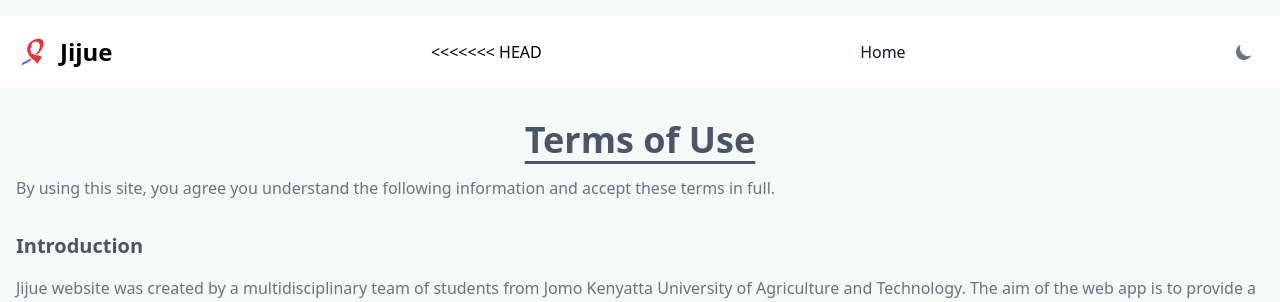
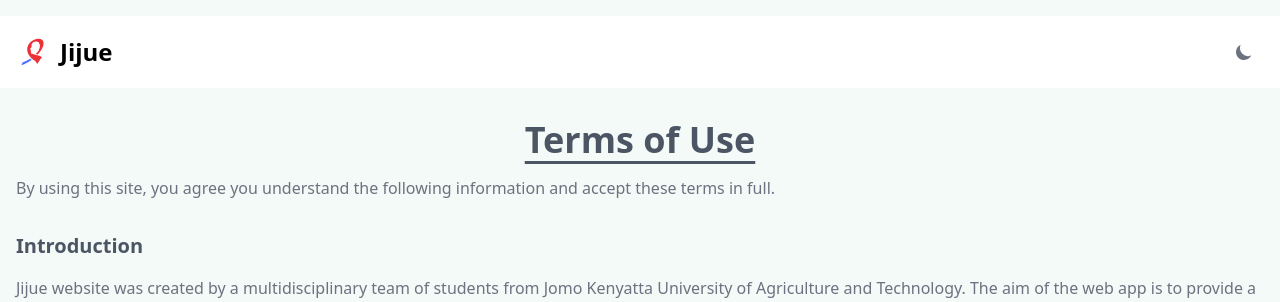
Before and after one commit to pyaustine/flowbite-django-tailwind, a Django app: page /terms/ in a window 1280 px wide. Shown: the top 302 px of the page. Run offline with Django 4.2, Linux system fonts and the light colour scheme; style sheets or scripts are compiled from the project's sources; parts of the project's set-up code (start-up, migrations or seed data) failed here and were passed over; some libraries are stand-ins or nearby versions.

Commit message:
content update

```diff
--- a/templates/base/terms_of_use.html
+++ b/templates/base/terms_of_use.html
@@ -69,23 +69,6 @@
           ></path>
         </svg>
       </button>
-    </div>
-    <<<<<<< HEAD
-    <div
-      class="items-center justify-between hidden w-full md:flex md:w-auto md:order-1"
-      id="navbar-cta"
-    >
-      <ul
-        class="flex flex-col font-medium p-4 md:p-0 mt-4 border border-gray-100 rounded-lg bg-gray-50 md:flex-row md:space-x-8 md:mt-0 md:border-0 md:bg-white dark:bg-gray-800 md:dark:bg-gray-900 dark:border-gray-700"
-      >
-        <li>
-          <a
-            href="/"
-            class="block py-2 pl-3 pr-4 text-gray-900 rounded hover:bg-gray-100 md:hover:bg-transparent md:hover:text-blue-700 md:p-0 md:dark:hover:text-blue-500 dark:text-white dark:hover:bg-gray-700 dark:hover:text-white md:dark:hover:bg-transparent dark:border-gray-700"
-            >Home</a
-          >
-        </li>
-      </ul>
     </div>
   </div>
 </nav>
```
